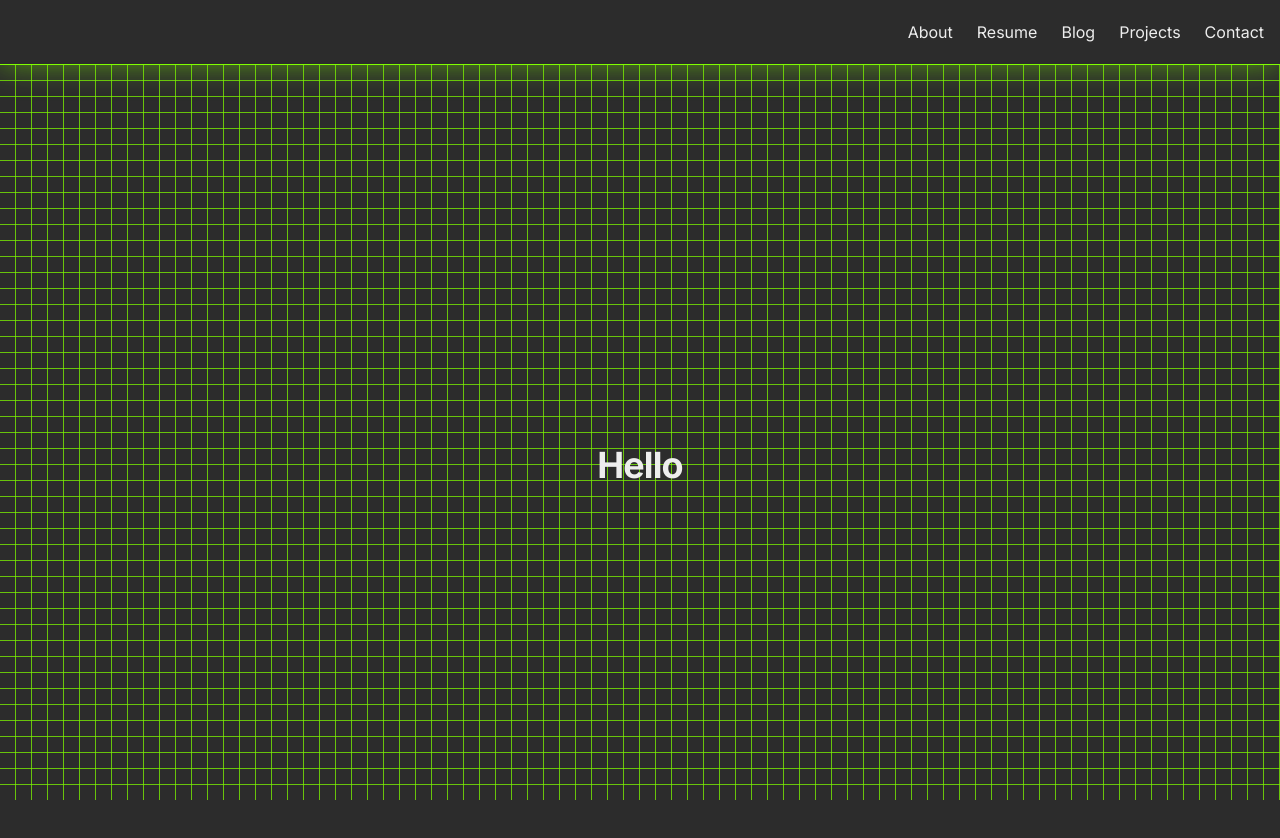
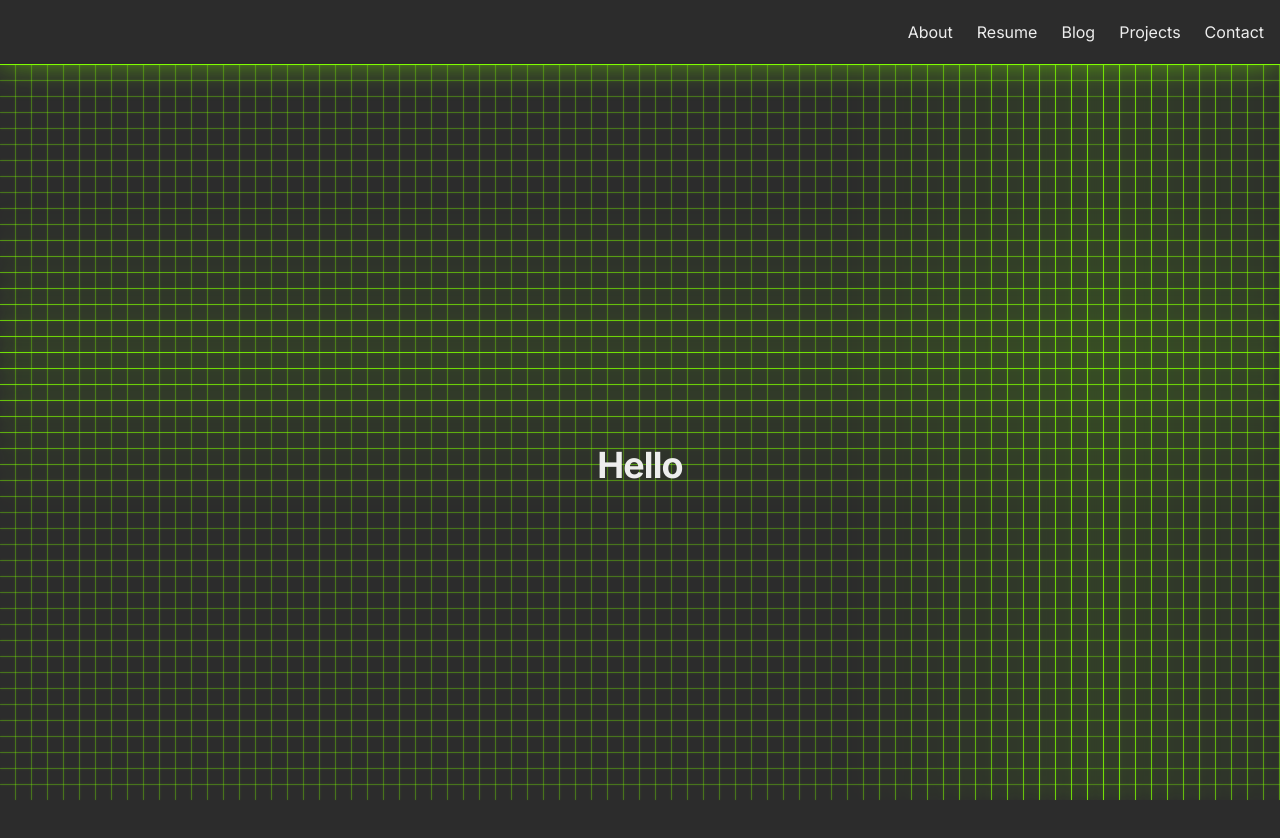
Before and after one commit to timtheteh/Personal-Website, a Next.js app: page / in a window 1280 px wide. Shown: the top 838 px of the page. Built offline with nearby package versions, Linux system fonts and the light colour scheme.

Commit message:
wave animation

```diff
--- a/app/globals.css
+++ b/app/globals.css
@@ -14,8 +14,8 @@ body {
   position: relative;
 }
 
-body::before {
-  content: '';
+/* Base grid - static lines with subtle glow */
+.grid-base {
   position: fixed;
   top: 0;
   left: 0;
@@ -26,24 +26,27 @@ body::before {
       0deg,
       transparent,
       transparent 15px,
-      rgba(128, 255, 0, 0.6) 15px,
-      rgba(128, 255, 0, 0.6) 16px
+      rgba(128, 255, 0, 0.3) 15px,
+      rgba(128, 255, 0, 0.3) 16px
     ),
     repeating-linear-gradient(
       90deg,
       transparent,
       transparent 15px,
-      rgba(128, 255, 0, 0.6) 15px,
-      rgba(128, 255, 0, 0.6) 16px
+      rgba(128, 255, 0, 0.3) 15px,
+      rgba(128, 255, 0, 0.3) 16px
     );
   background-size: 16px 16px;
-  filter: blur(0.5px);
+  filter: drop-shadow(0 0 1px rgba(128, 255, 0, 0.5));
   pointer-events: none;
   z-index: 0;
+  /* Performance optimizations */
+  transform: translateZ(0);
+  contain: strict;
 }
 
-body::after {
-  content: '';
+/* Animated horizontal glow wave - affects horizontal lines */
+.grid-glow-horizontal {
   position: fixed;
   top: 0;
   left: 0;
@@ -56,7 +59,47 @@ body::after {
       transparent 15px,
       #80FF00 15px,
       #80FF00 16px
-    ),
+    );
+  background-size: 16px 16px;
+  filter: drop-shadow(0 0 6px rgba(128, 255, 0, 0.9)) drop-shadow(0 0 12px rgba(128, 255, 0, 0.5));
+  pointer-events: none;
+  z-index: 0;
+  -webkit-mask-image: linear-gradient(
+    to bottom,
+    transparent 0%,
+    transparent 45%,
+    rgba(255,255,255,0.8) 50%,
+    transparent 55%,
+    transparent 100%
+  );
+  mask-image: linear-gradient(
+    to bottom,
+    transparent 0%,
+    transparent 45%,
+    rgba(255,255,255,0.8) 50%,
+    transparent 55%,
+    transparent 100%
+  );
+  -webkit-mask-size: 100% 400%;
+  mask-size: 100% 400%;
+  -webkit-mask-position: 0 0%;
+  mask-position: 0 0%;
+  animation: glow-wave-vertical 24s linear infinite alternate;
+  /* Performance optimizations */
+  transform: translateZ(0);
+  backface-visibility: hidden;
+  will-change: mask-position, -webkit-mask-position;
+  contain: layout style;
+}
+
+/* Animated vertical glow wave - affects vertical lines */
+.grid-glow-vertical {
+  position: fixed;
+  top: 0;
+  left: 0;
+  right: 0;
+  bottom: 0;
+  background-image:
     repeating-linear-gradient(
       90deg,
       transparent,
@@ -65,9 +108,57 @@ body::after {
       #80FF00 16px
     );
   background-size: 16px 16px;
-  opacity: 0.3;
+  filter: drop-shadow(0 0 6px rgba(128, 255, 0, 0.9)) drop-shadow(0 0 12px rgba(128, 255, 0, 0.5));
   pointer-events: none;
   z-index: 0;
+  -webkit-mask-image: linear-gradient(
+    to right,
+    transparent 0%,
+    transparent 45%,
+    rgba(255,255,255,0.8) 50%,
+    transparent 55%,
+    transparent 100%
+  );
+  mask-image: linear-gradient(
+    to right,
+    transparent 0%,
+    transparent 45%,
+    rgba(255,255,255,0.8) 50%,
+    transparent 55%,
+    transparent 100%
+  );
+  -webkit-mask-size: 400% 100%;
+  mask-size: 400% 100%;
+  -webkit-mask-position: 0% 0;
+  mask-position: 0% 0;
+  animation: glow-wave-horizontal 30s linear infinite alternate;
+  /* Performance optimizations */
+  transform: translateZ(0);
+  backface-visibility: hidden;
+  will-change: mask-position, -webkit-mask-position;
+  contain: layout style;
+}
+
+@keyframes glow-wave-vertical {
+  0% {
+    -webkit-mask-position: 0 -150%;
+    mask-position: 0 -150%;
+  }
+  100% {
+    -webkit-mask-position: 0 150%;
+    mask-position: 0 150%;
+  }
+}
+
+@keyframes glow-wave-horizontal {
+  0% {
+    -webkit-mask-position: -150% 0;
+    mask-position: -150% 0;
+  }
+  100% {
+    -webkit-mask-position: 150% 0;
+    mask-position: 150% 0;
+  }
 }
 
 body > * {
--- a/app/layout.tsx
+++ b/app/layout.tsx
@@ -1,6 +1,7 @@
 import type { Metadata } from "next";
 import { Inter, JetBrains_Mono } from "next/font/google";
 import TopBar from "@/components/TopBar";
+import GridBackground from "@/components/GridBackground";
 import "./globals.css";
 
 const inter = Inter({
@@ -28,6 +29,7 @@ export default function RootLayout({
   return (
     <html lang="en" className={`${inter.variable} ${jetbrainsMono.variable}`}>
       <body>
+        <GridBackground />
         <TopBar />
         {children}
       </body>
--- /dev/null
+++ b/components/GridBackground.tsx
@@ -0,0 +1,14 @@
+"use client";
+
+export default function GridBackground() {
+  return (
+    <>
+      {/* Base grid layer */}
+      <div className="grid-base" aria-hidden="true" />
+      {/* Animated horizontal glow wave */}
+      <div className="grid-glow-horizontal" aria-hidden="true" />
+      {/* Animated vertical glow wave */}
+      <div className="grid-glow-vertical" aria-hidden="true" />
+    </>
+  );
+}
```
